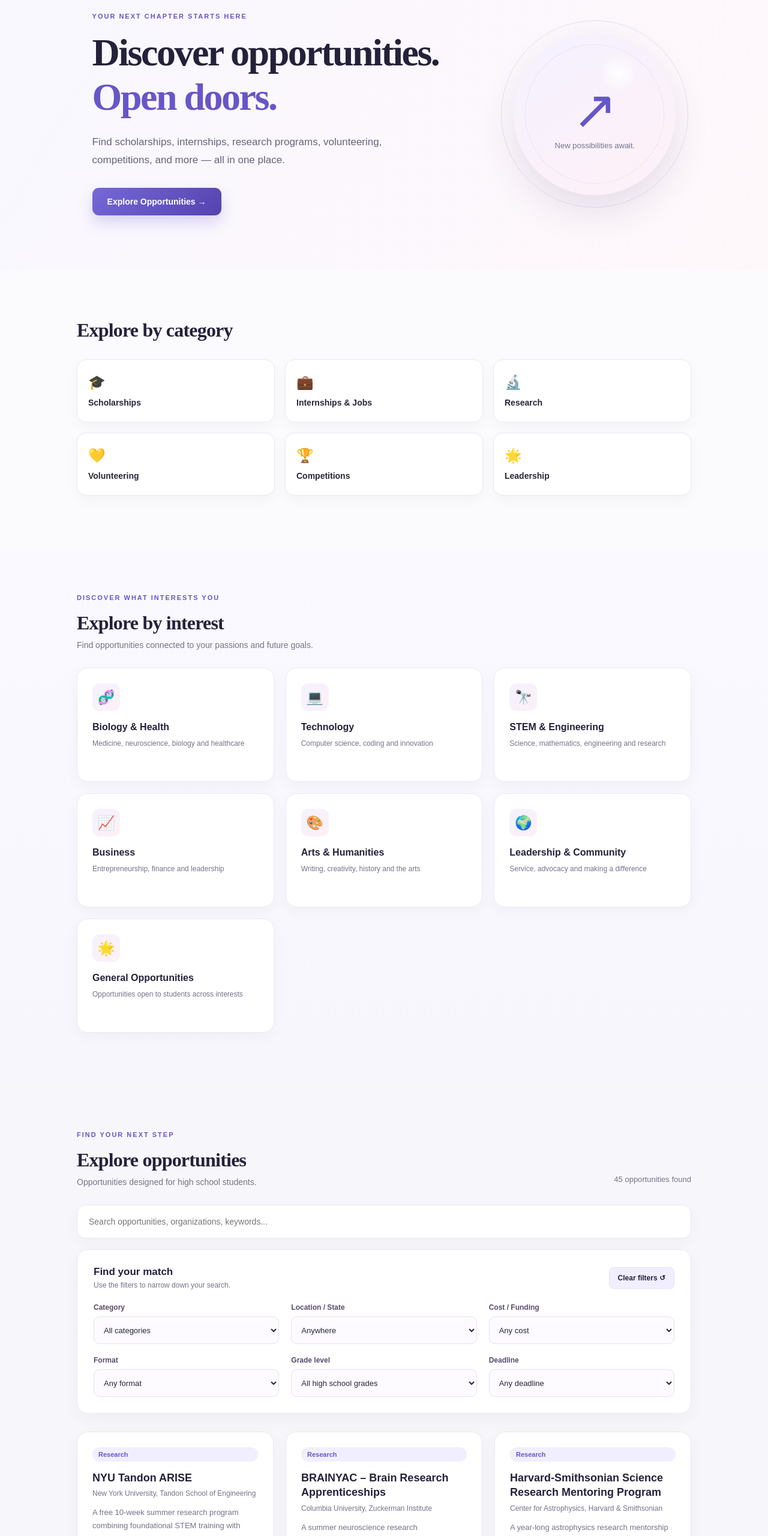
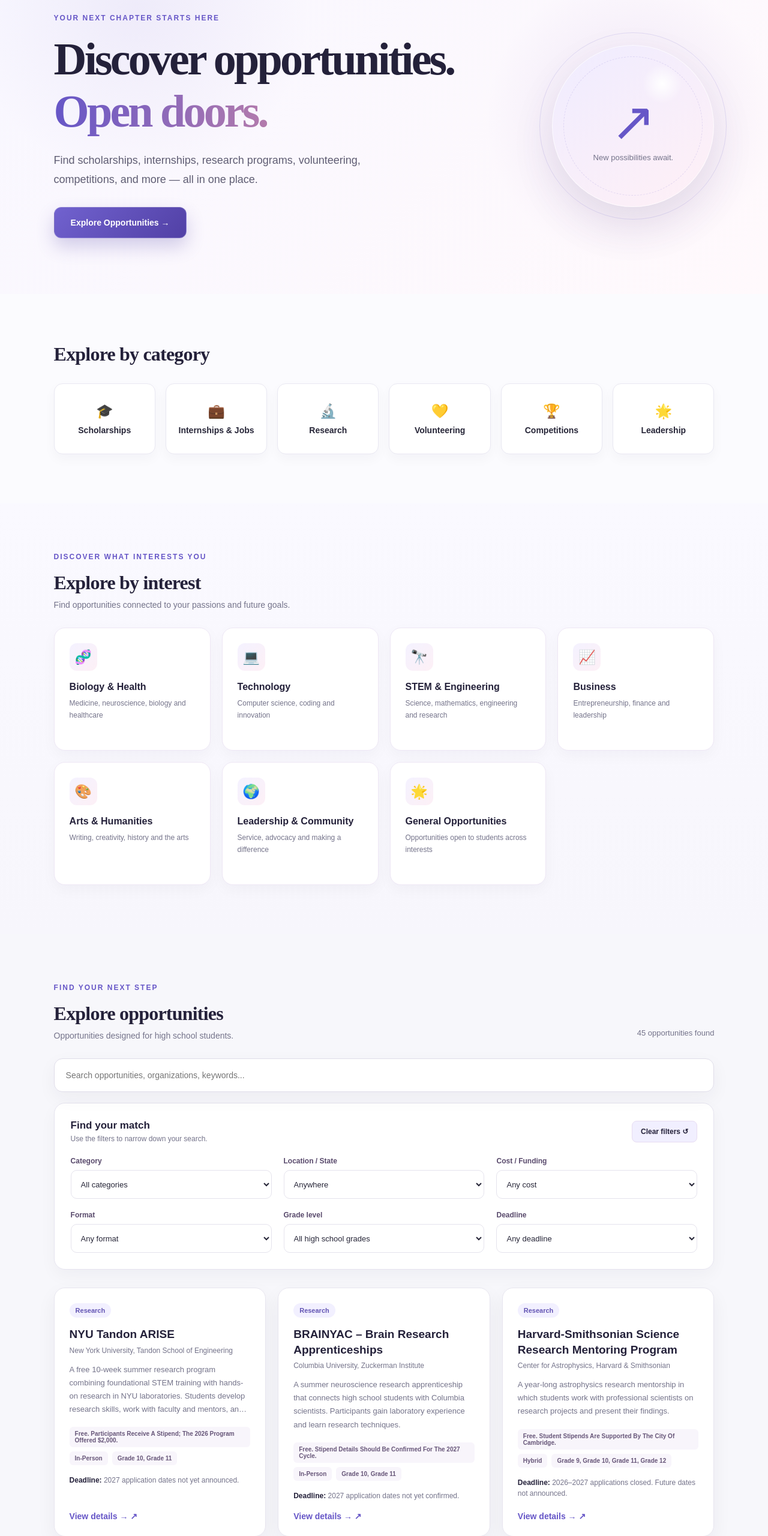
Before and after one commit to khadeejasathak11-ops/Opportunitydoor, a plain HTML site: page index.html in a window 1280 px wide. Shown: the part 160-2720 px from the top of the page at 60% size. Drawn offline with Linux system fonts and the light colour scheme.

Commit message:
Polish premium homepage UI

```diff
--- a/style.css
+++ b/style.css
@@ -1081,3 +1081,235 @@ nav a:hover::after {
         transition: none !important;
     }
 }
+
+/* PREMIUM HOMEPAGE PASS */
+
+.navbar,
+.hero,
+.categories,
+.themes-section,
+.opportunities-section,
+.about-section,
+footer {
+    width: 100%;
+}
+
+.navbar {
+    padding-left: max(5%, calc((100% - 1180px) / 2));
+    padding-right: max(5%, calc((100% - 1180px) / 2));
+    box-shadow: 0 1px 0 rgba(36, 33, 58, 0.04);
+}
+
+.hero {
+    min-height: 560px;
+    padding-left: max(7%, calc((100% - 1180px) / 2));
+    padding-right: max(7%, calc((100% - 1180px) / 2));
+    background:
+        radial-gradient(circle at 82% 48%, rgba(165, 128, 204, 0.16), transparent 15rem),
+        radial-gradient(circle at 18% 15%, rgba(113, 93, 199, 0.08), transparent 18rem),
+        linear-gradient(135deg, #f8f7ff 0%, #fff9fc 100%);
+}
+
+.hero h1 {
+    max-width: 700px;
+    font-size: clamp(52px, 6vw, 76px);
+    letter-spacing: -3.8px;
+}
+
+.hero h1 span {
+    background: linear-gradient(90deg, #6656c7, #b37bac);
+    -webkit-background-clip: text;
+    background-clip: text;
+    color: transparent;
+}
+
+.eyebrow {
+    color: #6656c7;
+    font-size: 12px;
+}
+
+.hero-description {
+    color: #5f5d73;
+    font-size: 18px;
+    line-height: 1.75;
+}
+
+.primary-button {
+    min-height: 52px;
+    padding: 17px 27px;
+    border: 1px solid rgba(255,255,255,0.25);
+    border-radius: 12px;
+    background: linear-gradient(135deg, #7162cf 0%, #5140a5 100%);
+    box-shadow: 0 14px 30px rgba(81, 64, 165, 0.24);
+}
+
+.primary-button:hover {
+    box-shadow: 0 18px 34px rgba(81, 64, 165, 0.32);
+}
+
+.hero-decoration {
+    background:
+        radial-gradient(circle at 68% 24%, rgba(255, 255, 255, 1), transparent 12%),
+        linear-gradient(145deg, #efecff 0%, #fff0f6 100%);
+    box-shadow:
+        0 30px 70px rgba(73, 51, 111, 0.12),
+        inset 0 0 0 1px rgba(255,255,255,0.8);
+}
+
+.categories,
+.themes-section,
+.opportunities-section {
+    padding-left: max(7%, calc((100% - 1180px) / 2));
+    padding-right: max(7%, calc((100% - 1180px) / 2));
+}
+
+.category-grid {
+    grid-template-columns: repeat(6, 1fr);
+}
+
+.category-card {
+    min-height: 118px;
+    padding: 19px 14px;
+    text-align: center;
+    border-radius: 14px;
+}
+
+.category-card span {
+    margin-top: 10px;
+}
+
+.category-card:hover,
+.category-card.active {
+    transform: translateY(-5px);
+}
+
+.theme-grid {
+    grid-template-columns: repeat(4, 1fr);
+}
+
+.theme-card {
+    min-height: 205px;
+}
+
+.theme-card:last-child {
+    grid-column: span 1;
+}
+
+.search-area input {
+    border: 1px solid #dfdde9;
+    background: rgba(255,255,255,0.95);
+    box-shadow: 0 10px 30px rgba(36, 33, 58, 0.05);
+}
+
+.filter-panel {
+    border: 1px solid #e5e3ef;
+    background: rgba(255,255,255,0.96);
+}
+
+.filter-group select {
+    height: 48px;
+    border: 1px solid #e5e3ed;
+    background: #fff;
+}
+
+.opportunity-grid {
+    grid-template-columns: repeat(3, 1fr);
+}
+
+.opportunity-card {
+    position: relative;
+    min-height: 365px;
+    overflow: hidden;
+    border: 1px solid #e7e5ef;
+    background: rgba(255,255,255,0.98);
+    box-shadow: 0 12px 32px rgba(36, 33, 58, 0.055);
+}
+
+.opportunity-card::before {
+    content: "";
+    position: absolute;
+    left: 0;
+    top: 0;
+    width: 100%;
+    height: 4px;
+    background: linear-gradient(90deg, #7162cf, #c78db2);
+    opacity: 0;
+    transition: opacity 180ms ease;
+}
+
+.opportunity-card:hover::before {
+    opacity: 1;
+}
+
+.opportunity-card:hover {
+    border-color: #d6d1e8;
+    box-shadow: 0 18px 42px rgba(36, 33, 58, 0.10);
+}
+
+.opportunity-category {
+    align-self: flex-start;
+    background: #f2f0ff;
+    color: #6254b3;
+}
+
+.opportunity-card h3 {
+    font-size: 19px;
+}
+
+.card-description {
+    -webkit-line-clamp: 4;
+}
+
+.opportunity-card a {
+    font-size: 14px;
+}
+
+.about-section {
+    max-width: 820px;
+}
+
+.about-section h2 {
+    max-width: 650px;
+    margin-left: auto;
+    margin-right: auto;
+}
+
+@media (max-width: 1050px) {
+    .category-grid {
+        grid-template-columns: repeat(3, 1fr);
+    }
+
+    .theme-grid {
+        grid-template-columns: repeat(2, 1fr);
+    }
+}
+
+@media (max-width: 750px) {
+    .hero {
+        min-height: 520px;
+        padding-left: 7%;
+        padding-right: 7%;
+    }
+
+    .hero h1 {
+        font-size: clamp(44px, 13vw, 58px);
+        letter-spacing: -2.2px;
+    }
+
+    .hero-description {
+        font-size: 16px;
+    }
+
+    .category-grid {
+        grid-template-columns: repeat(2, 1fr);
+    }
+
+    .theme-grid,
+    .opportunity-grid {
+        grid-template-columns: 1fr;
+    }
+
+    .opportunity-card {
+        min-height: 320px;
+    }
+}
```
